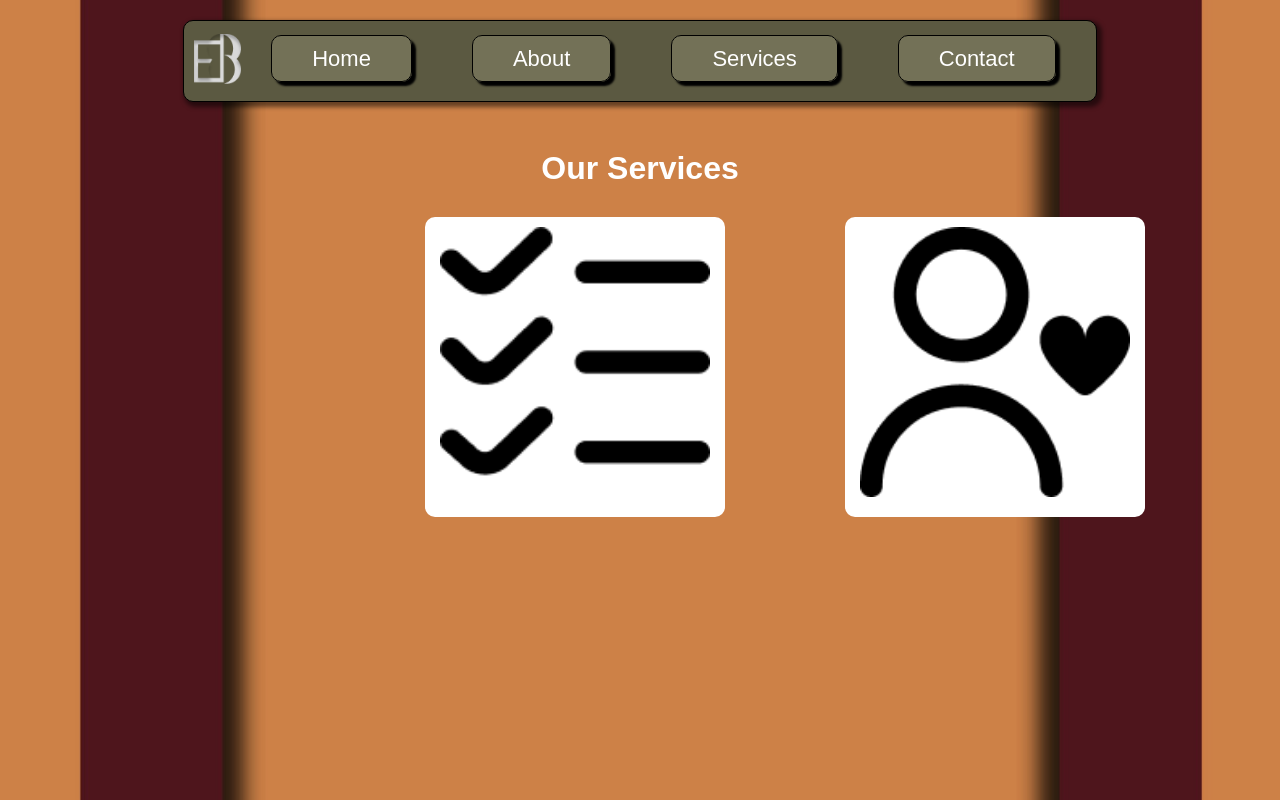
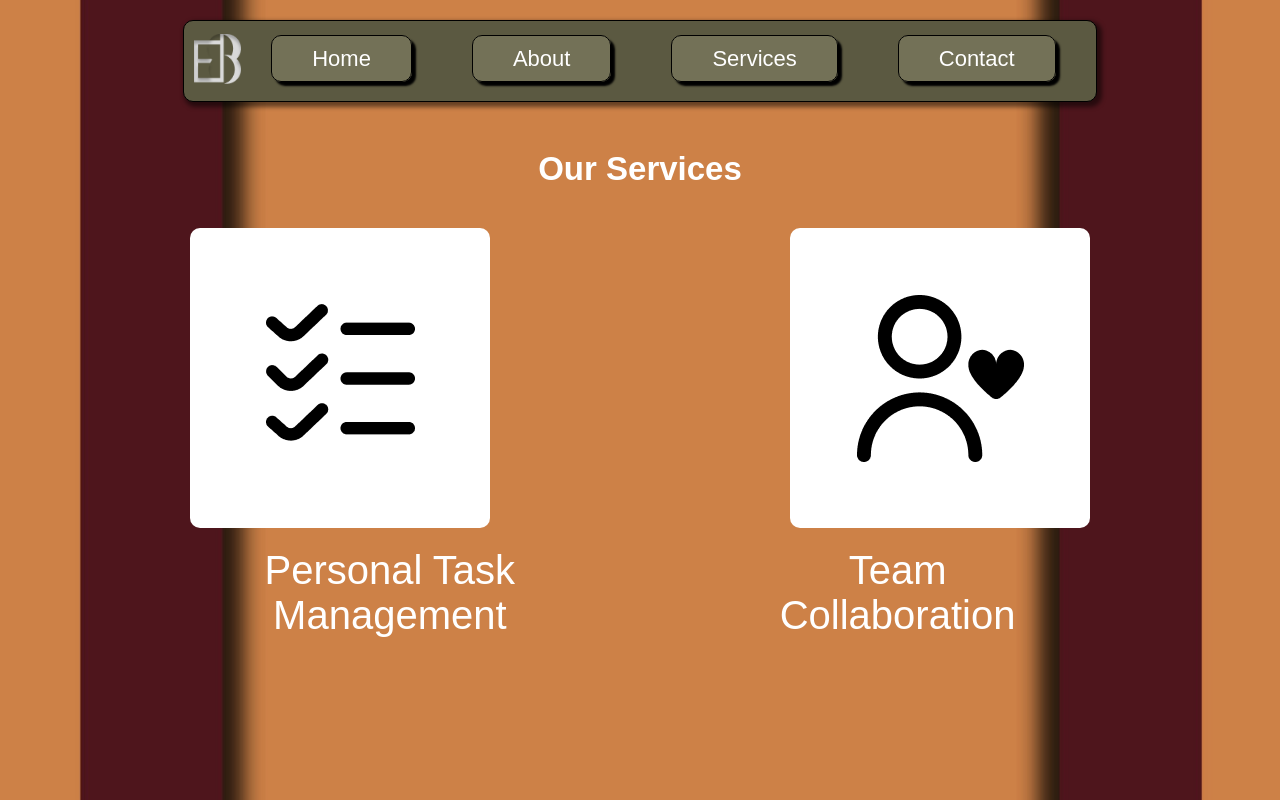
Before and after one commit to BLewis-Keyin/Semester-2-Final-Sprint, a React (Create React App) app: page /services in a window 1280 px wide. Built offline with nearby package versions, Linux system fonts and the light colour scheme.

Commit message:
Services page completed . Now in a passable state. Need to do some finishing stuff before hand in to fufill requirement for full marks

```diff
--- a/src/App.css
+++ b/src/App.css
@@ -22,11 +22,7 @@ body {
 
 /* Global styles */
 .container {
-    display: flexbox;
-    justify-self: center;
-    justify-content: center;
-    width: 1200px;
-    margin: 0 auto;
+
 }
 
 /* Header */
@@ -503,39 +499,41 @@ margin-left: 50px;
 /* Services page */
 
 .services-container {
+    font-size: 22px;
     position: relative;
     top: 150px;
-    font-size: 32px;
-    font-weight: 700;
+    text-align: center;
     color: white;
 }
 
+.services-content {
+    display: flex;
+    justify-content: center;
+}
+
 .services-image-container {
+    border-radius: 10px;
     display: flex;
-    position: relative;
-    left: 365px;
-    border-radius: 10px;
-    margin-top: 30px;
-    margin-left: 60px;
-    margin-right: 60px;
-    justify-content: center;
-    float: left;
+    justify-content: space-evenly;
+    align-items: center;
     height: 300px;
     width: 300px;
     background-color: white;
-
+    margin: 0 150px;
+    margin-top: 40px;
+    /* Adjust the margin between image containers */
 }
 
-.check-marks-image {
-    position: relative;
-    top: 10px;
-    height: 90%;
-    width: 90%;
+.check-marks-image,
+.follow-image {
+    max-width: 100%;
+    max-height: 100%;
 }
 
-.follow-image {
-    position: relative;
-    top: 10px;
-    height: 90%;
-    width: 90%;
+.services-text-box {
+    font-size: 40px;
+    color: white;
+    display: flex;
+    justify-content: space-evenly;
+    margin-top: 20px;
 }
--- a/src/component/services.js
+++ b/src/component/services.js
@@ -4,7 +4,26 @@ import CheckMarks from '../images/fi-rr-list-check.png'
 import FollowIcon from '../images/fi-rr-following.png'
 
 const services = () => {
-  return <div className='other-background'><div className='services-container'>Our Services<div className='services-info-container'><div className='services-image-container'><img src={CheckMarks} className='check-marks-image'></img> </div><div className='services-image-container'><img src={FollowIcon} className='follow-image'></img></div></div></div></div>;
+  return (
+    <div className='other-background'>
+      <div className='services-container'>
+        <h2>Our Services</h2>
+        <div className='services-content'>
+          <div className='services-image-container'>
+            <img src={CheckMarks} className='check-marks-image' alt='Check Marks' />
+          </div>
+          <div className='services-image-container'>
+            <img src={FollowIcon} className='follow-image' alt='Follow Icon' />
+          </div>
+        </div>
+        <div className='services-text-box'>
+          <div className='services-text'>Personal Task<br /> Management</div>
+          <div className='services-text'>Team<br /> Collaboration</div>
+        </div>
+      </div>
+    </div>
+  );
+
 };
 
 export default services;
```
